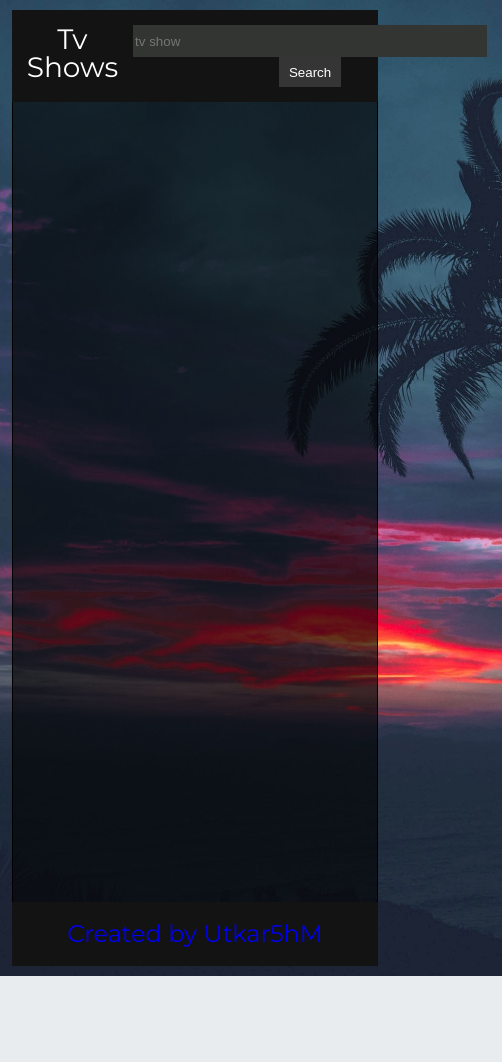
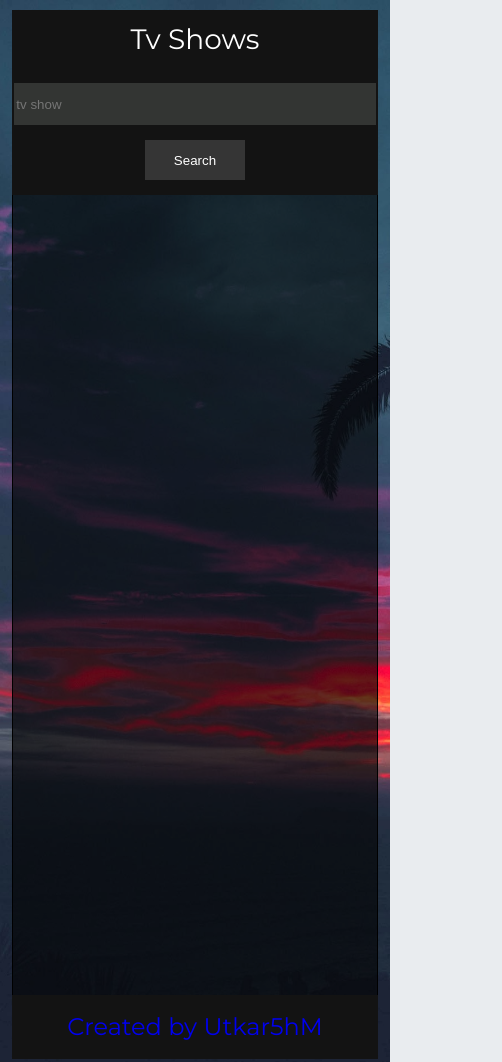
Before and after one commit to Utkar5hM/TV_Show_search_App, a plain HTML site: page index.html in a window 390 px wide. Shown: the top 1062 px of the page, 502 px wide, since content can reach past the window. Before the commit the page ends 976 px from the top, so only its background shows below. Drawn offline with nearby package versions, Linux system fonts and the light colour scheme.

Commit message:
Update styles.css
Mobile Support CSS

```diff
--- a/styles.css
+++ b/styles.css
@@ -145,3 +145,26 @@ input:focus, textarea:focus {
 .footer a{
     text-decoration: none;
 }
+@media(max-width:750px){
+    .searchbar{
+        flex-direction: column;
+    }
+    .searchform{
+        padding-right:0;
+    }
+    .searchbar input {
+        min-width: 0;
+        width: 98%;
+        margin-right: 0;
+        padding-right: 0;
+        height:40px;
+    }
+    .searchform button{
+        text-align: center;
+        margin-top: 15px;
+        margin-right: 0;
+        width:100px;
+        height:40px;
+    }
+
+}
```
